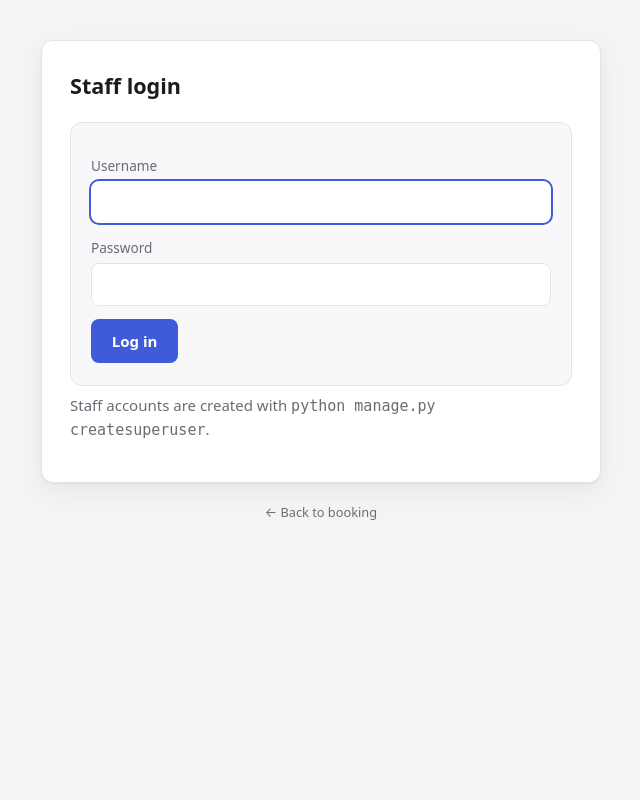
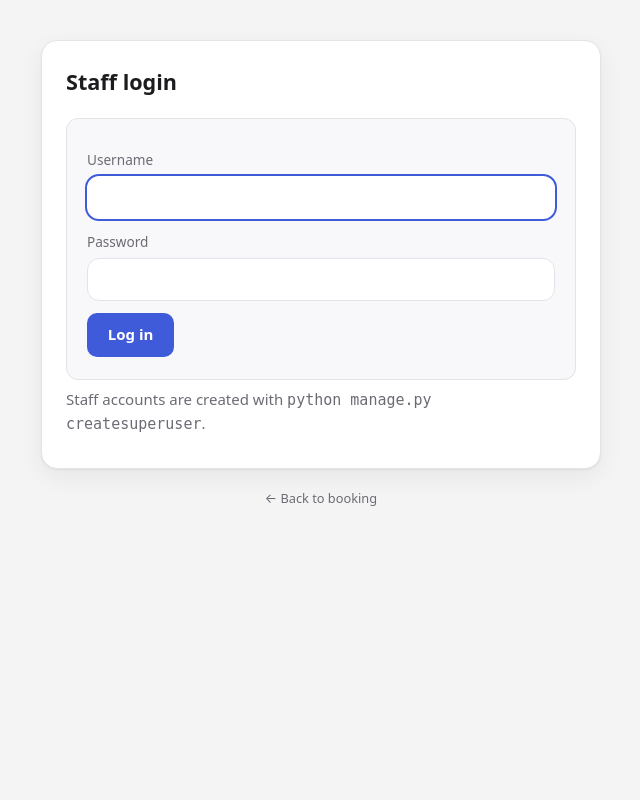
Before and after one commit to botikal/basic-meeting-scheduler, a Django app: page /staff/login/ in a window 1280 px wide. Shown: the whole page, without its empty margins (319-959 px from the left). Run offline with Django 5.2, Linux system fonts and the light colour scheme; parts of the project's set-up code (start-up, migrations or seed data) failed here and were passed over.

Commit message:
Introduce a spacing/radius design-token layer in style.css
Add semantic CSS custom properties (Component/Foreground/Stack Group Gap,
Gutter, Card Padding, Content margins, a Radius scale) adapted from a
design-token reference the user shared, and remap the existing layout
spacing and border-radii onto them instead of ad hoc rem/px values.

Colors and components in that reference belong to a different (React)
component library we do not use, so only the portable, numeric part - the
spacing/radius scale and its semantic naming - was adopted; our own color
tokens and hand-tuned widget padding are unchanged. Purely a CSS refactor,
no template or Python changes; verified visually, no regressions.

Co-Authored-By: Claude Sonnet 5 <noreply@anthropic.com>

```diff
--- a/static/style.css
+++ b/static/style.css
@@ -15,8 +15,44 @@
   --ok-text: #1c5a33;
   --err-bg: #fde7e6;
   --err-text: #8f2b26;
-  --radius: 12px;
   --shadow: 0 1px 2px rgba(0, 0, 0, .06), 0 8px 24px rgba(0, 0, 0, .06);
+
+  /* ---- Layout tokens ---------------------------------------------
+     A spacing/radius scale with semantic names (Component Gap = between
+     equal sibling components, Foreground Gap = between elements *inside*
+     one component, Stack/Inline Group Gap = between larger blocks, Gutter /
+     Card Padding = container padding). Pick by intent, not by pixel value -
+     two 8px gaps with different jobs still get different tokens. Raw
+     Spacing/* values are only a fallback for one-off, non-semantic spots. */
+  --spacing-4: 4px;
+  --spacing-8: 8px;
+
+  --gutter: 20px;
+  --card-padding: 24px;
+
+  --component-gap-xs: 8px;
+  --component-gap-sm: 12px;
+  --component-gap-md: 16px;
+  --component-gap-lg: 20px;
+
+  --inline-group-gap: 20px;
+  --stack-group-gap: 24px;
+
+  --fg-gap-sm: 6px;
+  --fg-gap-md: 8px;
+  --fg-gap-lg: 12px;
+  --fg-gap-xl: 16px;
+  --text-gap: 6px;
+
+  --content-margin-top-sm: 20px;
+  --content-margin-bottom: 12px;
+  --section-header-margin-bottom-md: 20px;
+
+  --radius-8: 8px;    /* chips, small buttons */
+  --radius-10: 10px;  /* general buttons */
+  --radius-12: 12px;  /* cards, inputs */
+  --radius-16: 16px;  /* big cards, modals */
+  --radius-full: 9999px; /* pills, dots, avatars */
 }
 
 @media (prefers-color-scheme: dark) {
@@ -44,7 +80,7 @@
 
 body {
   margin: 0;
-  padding: 2.5rem 1rem 1rem;
+  padding: 2.5rem var(--gutter) var(--gutter);
   font: 15px/1.55 system-ui, -apple-system, "Segoe UI", sans-serif;
   color: var(--text);
   background: var(--bg);
@@ -59,18 +95,18 @@ body {
   max-width: 560px;
   background: var(--surface);
   border: 1px solid var(--border);
-  border-radius: var(--radius);
+  border-radius: var(--radius-16);
   box-shadow: var(--shadow);
-  padding: 1.75rem 1.75rem 2rem;
+  padding: var(--card-padding);
 }
 
 .foot {
-  margin: 1.25rem 0;
+  margin: var(--component-gap-lg) 0;
   font-size: .8rem;
   color: var(--muted);
 }
 
-.head { margin-bottom: 1.25rem; }
+.head { margin-bottom: var(--section-header-margin-bottom-md); }
 h1 { font-size: 1.35rem; margin: 0 0 .25rem; }
 h2 { font-size: 1.05rem; margin: 0 0 .75rem; }
 h3 { font-size: .9rem; margin: 0 0 .6rem; color: var(--muted); font-weight: 600; }
@@ -204,26 +246,26 @@ a.cal-day--staff.is-selected {
 .lengths {
   border: 0;
   padding: 0;
-  margin: 0 0 1rem;
+  margin: 0 0 var(--component-gap-md);
   display: flex;
-  gap: .5rem;
+  gap: var(--component-gap-xs);
   flex-wrap: wrap;
 }
 .lengths legend { font-size: .85rem; color: var(--muted); margin-bottom: .4rem; }
 .len {
   display: inline-flex;
   align-items: center;
-  gap: .4rem;
+  gap: var(--fg-gap-sm);
   padding: .45rem .8rem;
   border: 1px solid var(--border);
-  border-radius: 8px;
+  border-radius: var(--radius-8);
   background: var(--surface);
   cursor: pointer;
 }
 .len.is-selected { border-color: var(--accent); color: var(--accent); background: var(--accent-soft); }
 .len input { accent-color: var(--accent); }
 
-.field { display: grid; gap: .3rem; margin: .85rem 0; }
+.field { display: grid; gap: var(--text-gap); margin: var(--component-gap-sm) 0; }
 .field > span { font-size: .85rem; color: var(--muted); }
 .field input,
 .field textarea {
@@ -233,7 +275,7 @@ a.cal-day--staff.is-selected {
   color: var(--text);
   background: var(--surface);
   border: 1px solid var(--border);
-  border-radius: 8px;
+  border-radius: var(--radius-12);
 }
 .field input:focus,
 .field textarea:focus { outline: 2px solid var(--accent); outline-offset: 0; border-color: transparent; }
@@ -244,7 +286,7 @@ a.cal-day--staff.is-selected {
 .btn {
   appearance: none;
   border: 0;
-  border-radius: 8px;
+  border-radius: var(--radius-10);
   padding: .65rem 1.3rem;
   font: inherit;
   font-weight: 600;
```
Also changed, not shown: other parts of static/style.css (+29 -19 lines).
